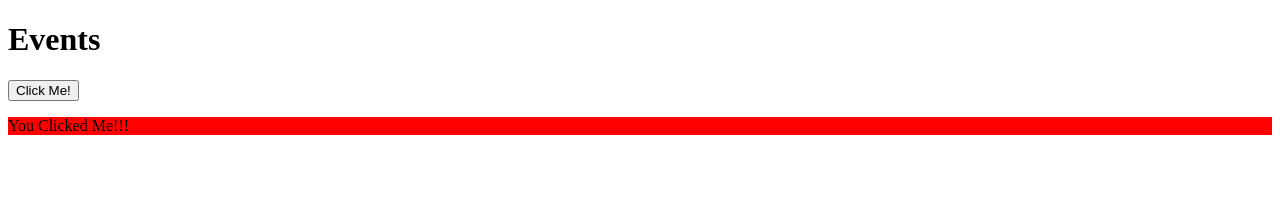
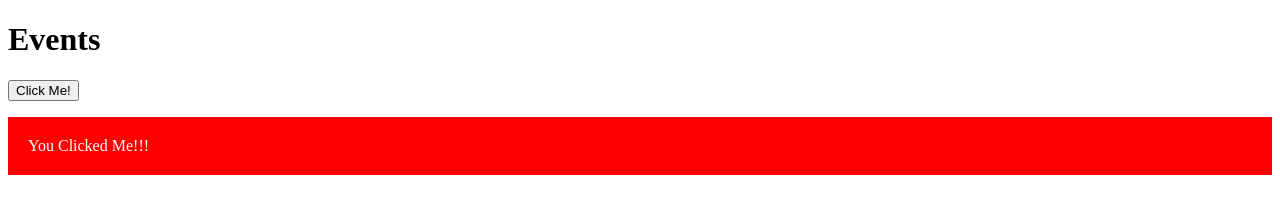
Before and after one commit to Sachin79dev/DOM-events, a plain HTML site: page Clicks/index.html in a window 1280 px wide. Both pictures are taken after a click on the button "Click Me!". Drawn offline with Linux system fonts and the light colour scheme.

Commit message:
CSS updates
CSS updates

```diff
--- a/Clicks/index.html
+++ b/Clicks/index.html
@@ -12,6 +12,8 @@
         .btn {
             background: red;
             display: block;
+            color: #fff;
+            padding: 20px;
         }
     </style>
 </head>
```
